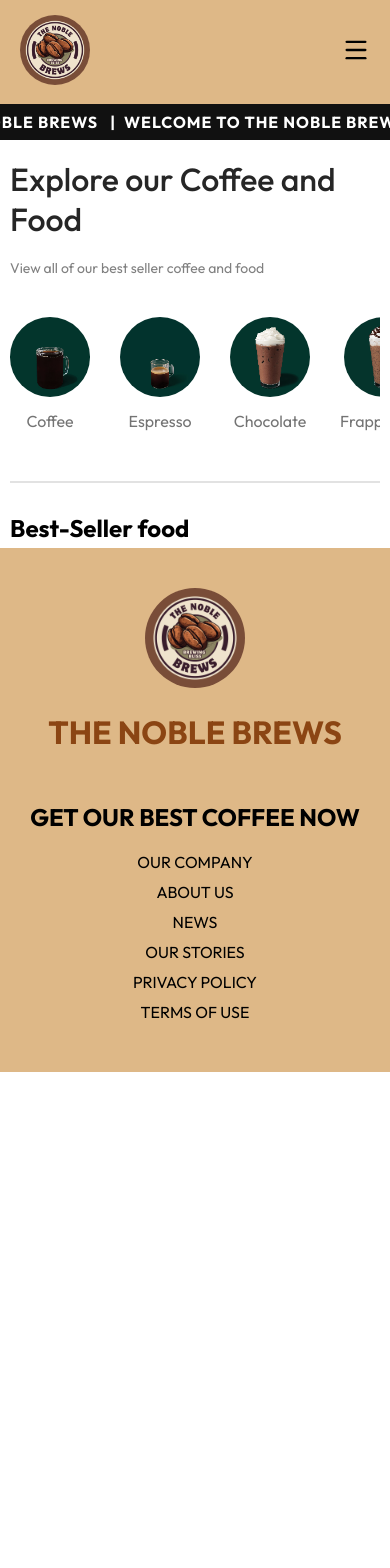
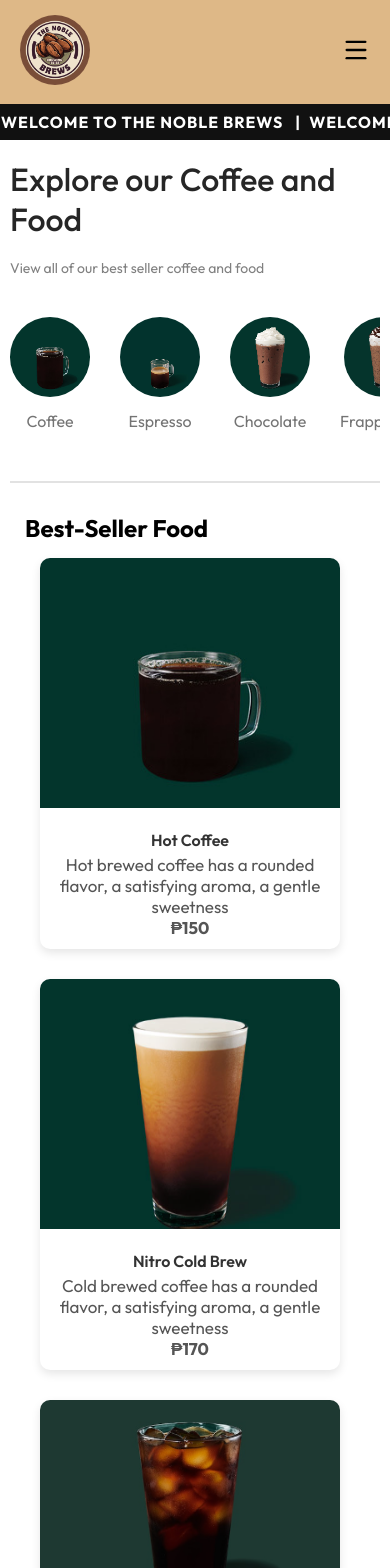
Before and after one commit to Vincent-Caraga/Noble-Brews, a React (Vite) app: page /our-menu in a window 390 px wide. Shown: the top 1568 px of the page. Before the commit the page ends 1072 px from the top, so only its background shows below. Built offline with nearby package versions, Linux system fonts and the light colour scheme; a web font is replaced by a local one.

Commit message:
style: work in progress and mobile responsive

```diff
--- a/src/Pages/FoodDisplay/FoodDisplay.jsx
+++ b/src/Pages/FoodDisplay/FoodDisplay.jsx
@@ -1,27 +1,21 @@
 import React from "react";
 import { food_list } from "../../assets/menu_list";
+import "../../assets/CSS/FoodDisplay.css";
 
 const FoodDisplay = ({ category }) => {
   return (
     <div className="food-display" id="food-display">
-      <h2 className="text-xl font-semibold mb-4">Best-Seller food</h2>
-      <div className="grid grid-cols-1 sm:grid-cols-2 md:grid-cols-3 lg:grid-cols-4 gap-6">
+      <h2>{category === "All" ? "Best-Seller Food" : category}</h2>
+      <div>
         {food_list
-          .filter((item) => item.category === category)
+          .filter((item) => category === "All" || item.category === category)
           .map((food) => (
-            <div
-              key={food._id}
-              className="bg-white rounded-2xl shadow-md overflow-hidden hover:shadow-lg transition"
-            >
-              <img
-                src={food.image}
-                alt={food.name}
-                className="w-full h-40 object-cover"
-              />
-              <div className="p-4">
-                <h3 className="text-lg font-medium">{food.name}</h3>
-                <p className="text-sm text-gray-500">{food.description}</p>
-                <p className="mt-2 font-semibold">₱{food.price}</p>
+            <div className="card" key={food._id}>
+              <img src={food.image} alt={food.name} />
+              <div className="card-details">
+                <h3>{food.name}</h3>
+                <p>{food.description}</p>
+                <p className="price">₱{food.price}</p>
               </div>
             </div>
           ))}
--- /dev/null
+++ b/src/assets/CSS/FoodDisplay.css
@@ -0,0 +1,38 @@
+.food-display {
+  display: flex;
+  flex-direction: column;
+  flex-wrap: wrap;
+  padding: 0 15px;
+}
+.card {
+  width: 300px;
+  background: #fff;
+  border-radius: 10px;
+  box-shadow: 0 4px 10px rgba(0, 0, 0, 0.1);
+  overflow: hidden;
+  text-align: center;
+  margin: 15px;
+  transition: transform 0.2s ease;
+  margin-bottom: 30px;
+}
+.card img {
+  max-width: 100%;
+  height: 250px;
+}
+.card-details {
+  padding: 10px;
+}
+.card-details h3 {
+  font-size: 16px;
+  font-weight: 600;
+  margin: 8px 0 4px;
+  color: #333;
+}
+.card-details p {
+  font-size: 17px;
+  color: #555;
+  margin: 0;
+}
+.card-details .price {
+  font-weight: bolder;
+}
--- a/src/assets/CSS/OurMenu.css
+++ b/src/assets/CSS/OurMenu.css
@@ -26,7 +26,7 @@
 } /*Scroll for menu list*/
 .explore-menu-list::-webkit-scrollbar {
   display: none;
-} /*Not yet perfect for scrollbar*/
+}
 .explore-menu-list-item img {
   width: 7.5vw;
   min-width: 80px;
@@ -47,10 +47,10 @@
   border: none;
 }
 .explore-menu-list-item .active {
-  border: 4px solid goldenrod;
+  border: 4px solid #deb887;
   padding: 2px;
 }
-@media (max-width: 1050px) {
+@media (max-width: 1024px) {
   .explore-menu-text {
     max-width: 100%;
     font-size: 14px;
```
